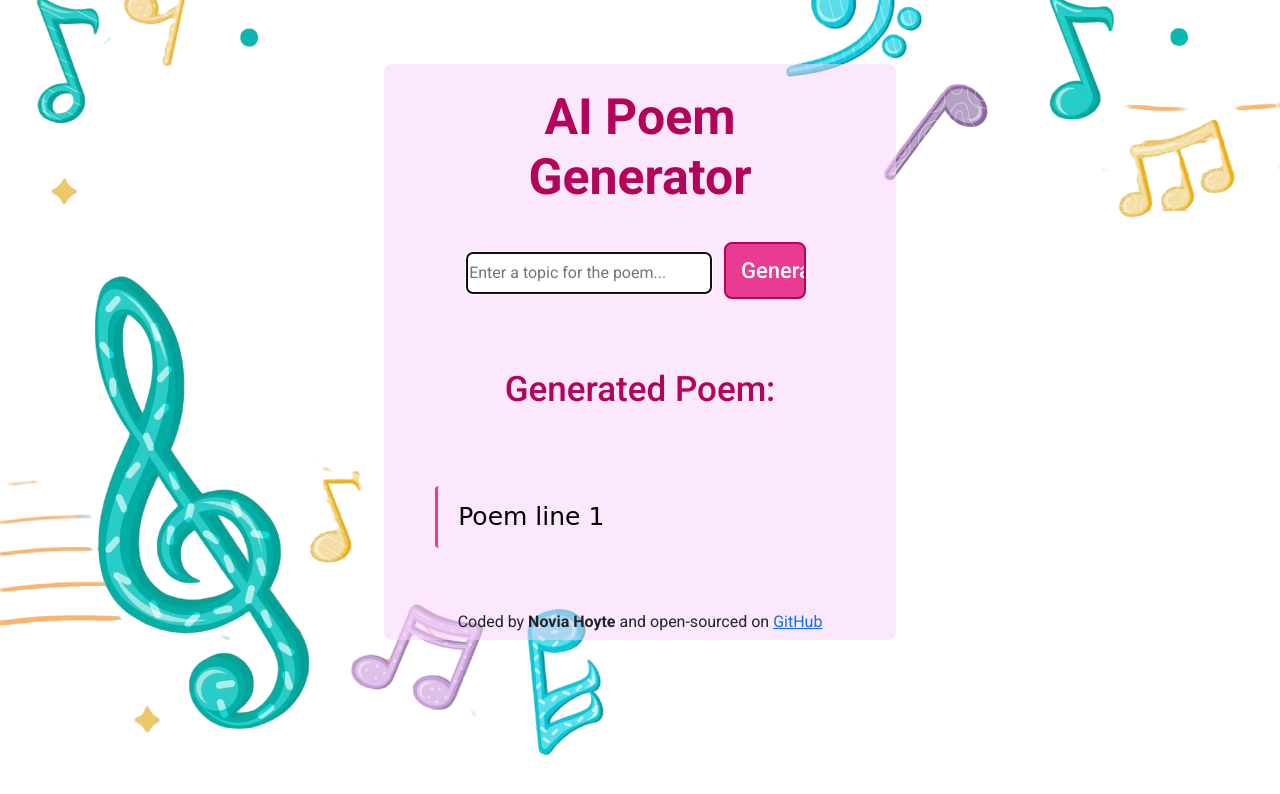
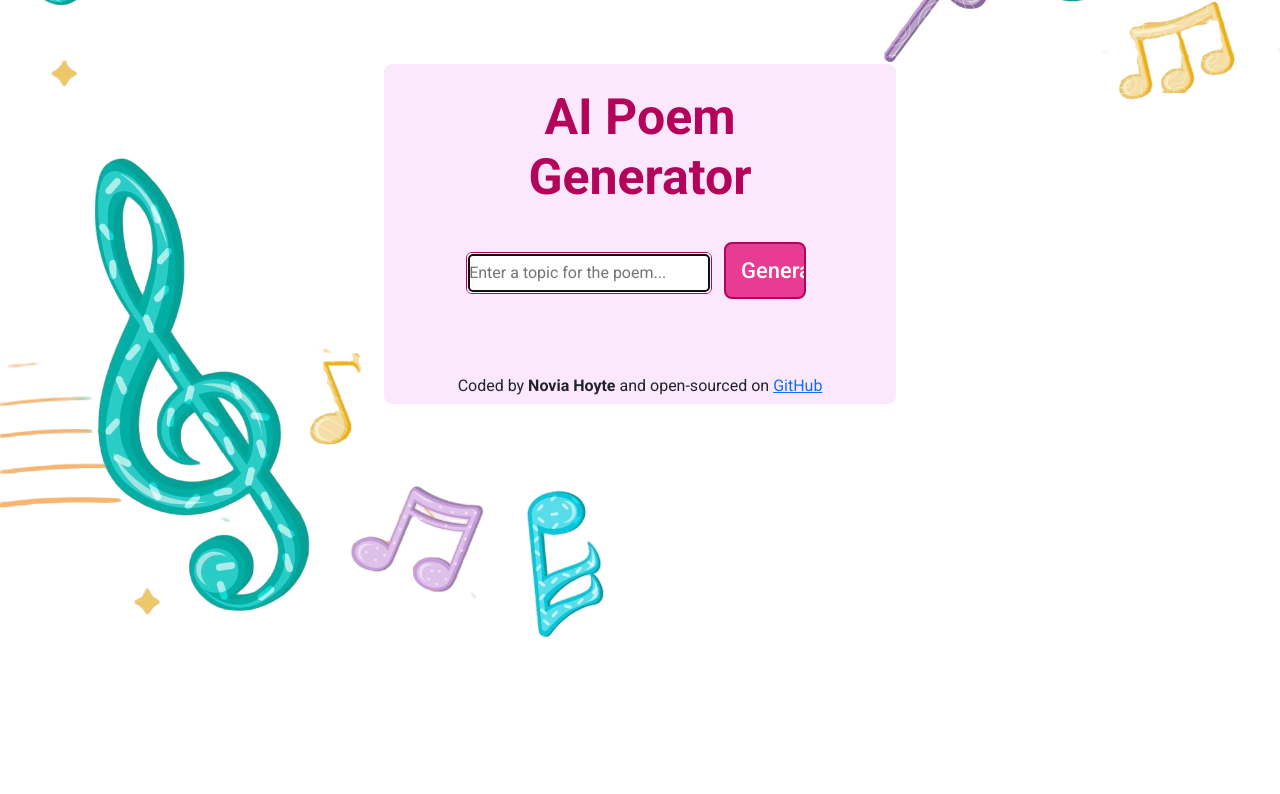
Before and after one commit to nhoyte/AI-Poem-Generator, a plain HTML site: page index.html in a window 1280 px wide. Drawn offline with nearby package versions, Linux system fonts and the light colour scheme; a web font is replaced by a local one.

Commit message:
Small CSS changes, changed background image.

```diff
--- a/index.html
+++ b/index.html
@@ -30,7 +30,7 @@
       <div>
         <form id="submit-form">
           <input
-            type="text"
+            type="search"
             placeholder="Enter a topic for the poem..."
             autofocus
             required
@@ -39,9 +39,9 @@
           />
           <input type="submit" value="Generate" class="submitButton" />
         </form>
-        <h3 class="poemTitle">Generated Poem:</h3>
+        <h3 class="poemTitle" id="title"></h3>
         <div class="response">
-          <p id="poem">Poem line 1</p>
+          <p id="poem"></p>
         </div>
       </div>
       <footer>
```
